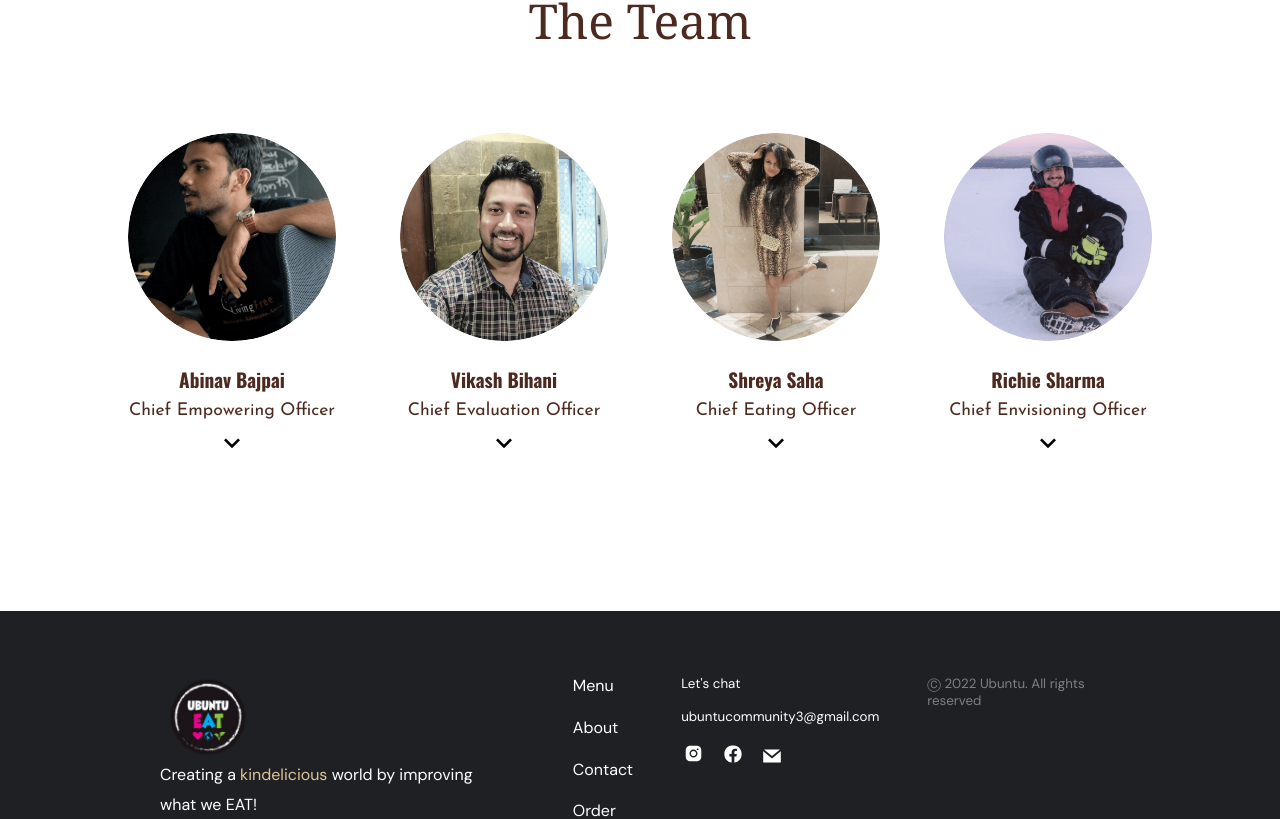
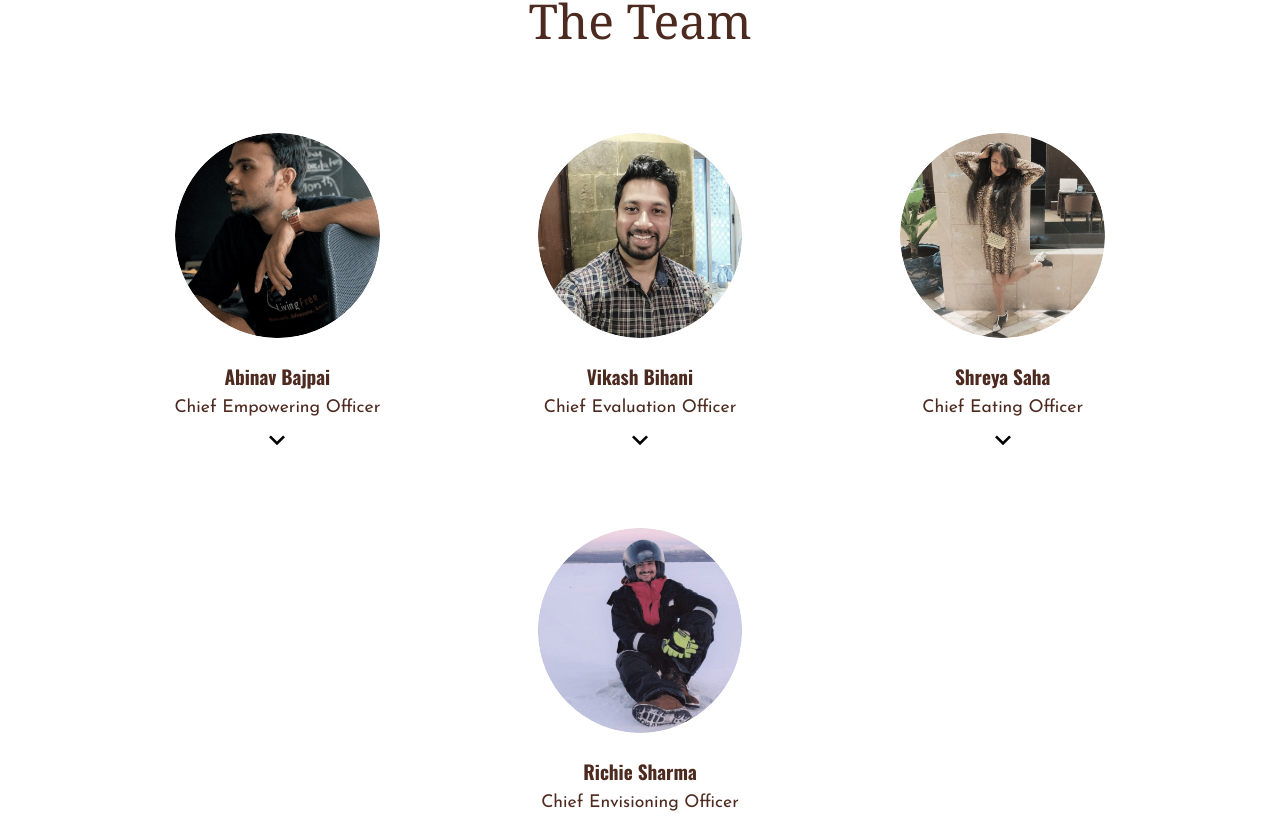
Before and after one commit to soumikmofficial/ubuntu_nextjs_static, a Next.js app: page /about in a window 1280 px wide. Shown: the part 2713-3532 px from the top of the page. Built offline with nearby package versions, Linux system fonts and the light colour scheme.

Commit message:
team section style adjustments

```diff
--- a/components/singlePerson.tsx
+++ b/components/singlePerson.tsx
@@ -79,10 +79,10 @@ const Container = styled.div`
   flex-direction: column;
   gap: 0.5rem;
   align-items: center;
-  max-width: 13rem;
+  max-width: 16rem;
   width: 100%;
   img {
-    width: 100%;
+    width: 80%;
     max-width: 23rem;
     border-radius: 50%;
   }
```
